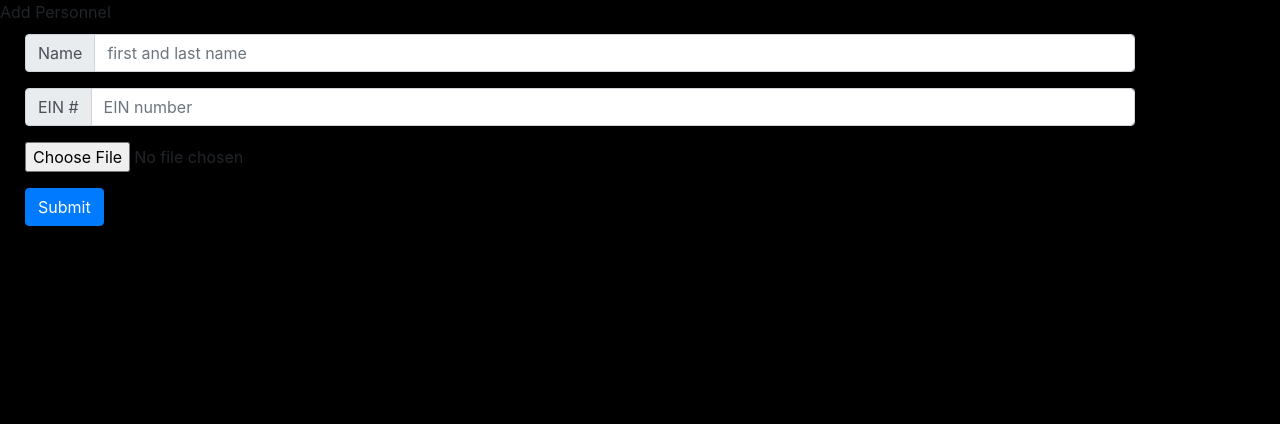
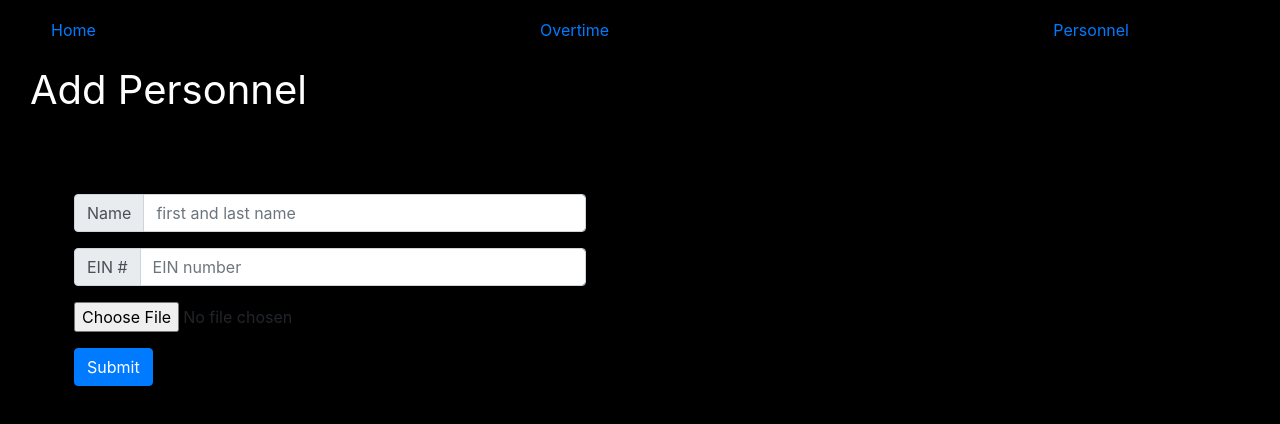
Before and after one commit to prestoncarroll/permuta, a React (Create React App) app in the folder client/: page /personnel in a window 1280 px wide. Shown: the top 424 px of the page. Built offline with nearby package versions, Linux system fonts and the light colour scheme.

Commit message:
added navigation to home and finished form on personnel

```diff
--- a/client/src/components/Personnel/Personnel.js
+++ b/client/src/components/Personnel/Personnel.js
@@ -1,11 +1,15 @@
 import React from "react";
+import Navbar from "../Routing/Navbar";
 import { InputGroup, FormControl, Button, Form } from "react-bootstrap";
 
 const Personnel = () => {
   return (
     <div>
-      <p1>Add Personnel</p1>
-      <div className="ui container">
+      <Navbar />
+      <p1 style={{ color: "white", marginLeft: "30px", fontSize: "40px" }}>
+        Add Personnel
+      </p1>
+      <div style={{ padding: "5%", width: "50%" }} className="ui container">
         <InputGroup className="mb-3">
           <InputGroup.Prepend>
             <InputGroup.Text id="basic-addon1">Name</InputGroup.Text>
--- a/client/src/components/Routing/Navbar.js
+++ b/client/src/components/Routing/Navbar.js
@@ -8,6 +8,9 @@ const Navbar = () => {
       <div className="ui secondary pointing menu">
         <div className="ui container">
           <div className="navbar">
+            <Link href="/" className="linkToPage">
+              Home
+            </Link>
             <Link href="/overtime" className="linkToPage">
               Overtime
             </Link>
--- a/client/src/components/Table/Table.js
+++ b/client/src/components/Table/Table.js
@@ -44,8 +44,8 @@ const rows = [
 
 const useStyles = makeStyles({
   root: {
-    width: "80%",
-    marginLeft: "15px",
+    width: "90%",
+    marginLeft: "10px",
   },
   container: {
     maxHeight: 440,
```
